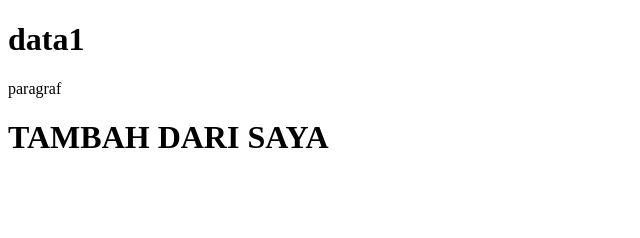
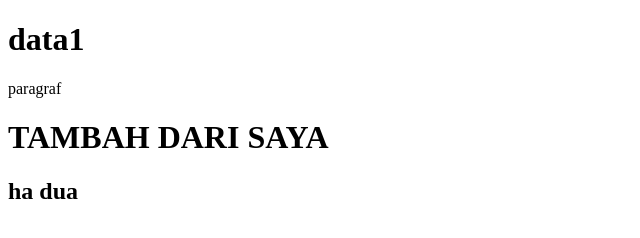
Before and after one commit to L200190217/coba1, a plain HTML site: page index.html in a window 1280 px wide. Shown: the whole page, without its empty margins (0-640 px from the left). Drawn offline with Linux system fonts and the light colour scheme.

Commit message:
meengbah data

```diff
--- a/index.html
+++ b/index.html
@@ -10,5 +10,6 @@
     <h1>data1</h1>
     <p>paragraf</p>
     <H1>	TAMBAH DARI SAYA</H1>
+    <h2>ha dua</h2>
 </body>
 </html>
```
